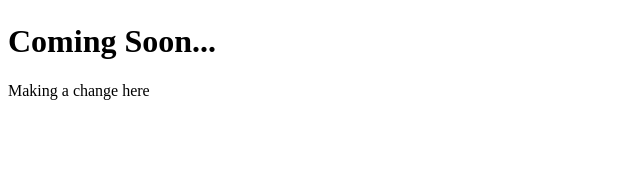
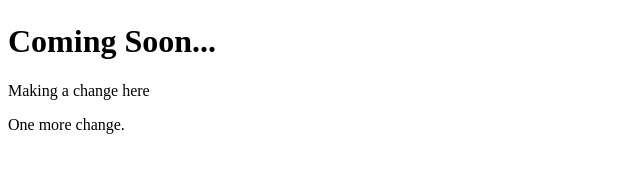
Before and after one commit to majorkira/git-101, a plain HTML site: page index.html in a window 1280 px wide. Shown: the part 553-726 px from the top of the page, without its empty margins (0-640 px from the left). Drawn offline with Linux system fonts and the light colour scheme.

Commit message:
Added a second paragraph

```diff
--- a/index.html
+++ b/index.html
@@ -7,5 +7,6 @@
 	<img src="logo.png">
 <h1>Coming Soon...</h1>
 <p>Making a change here</p>
+<p>One more change.</p>
 </body>
 </html>
```
